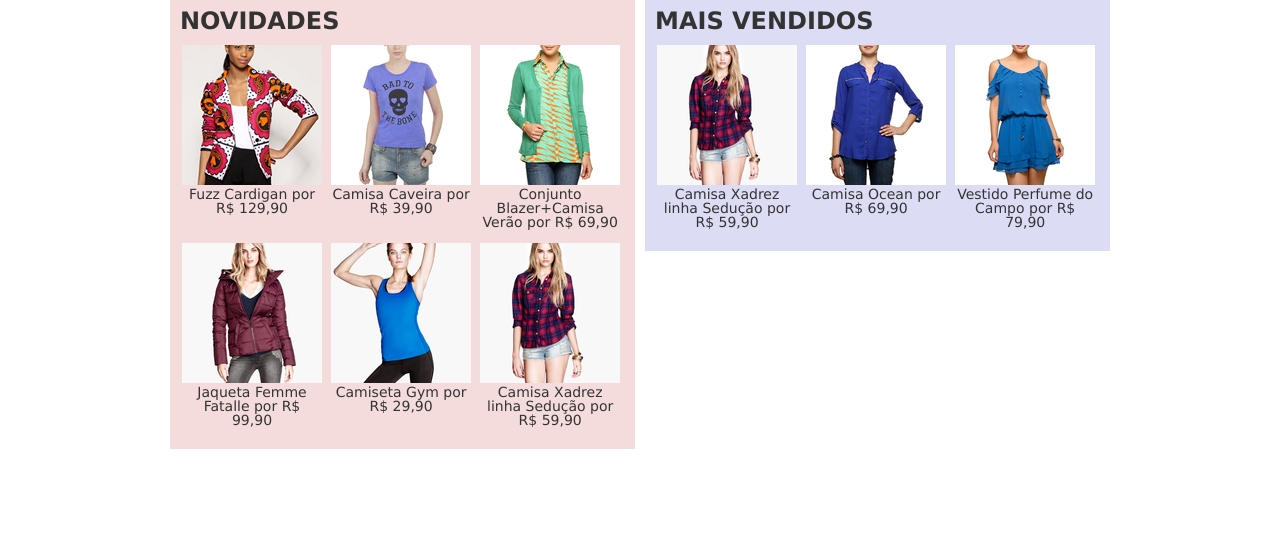
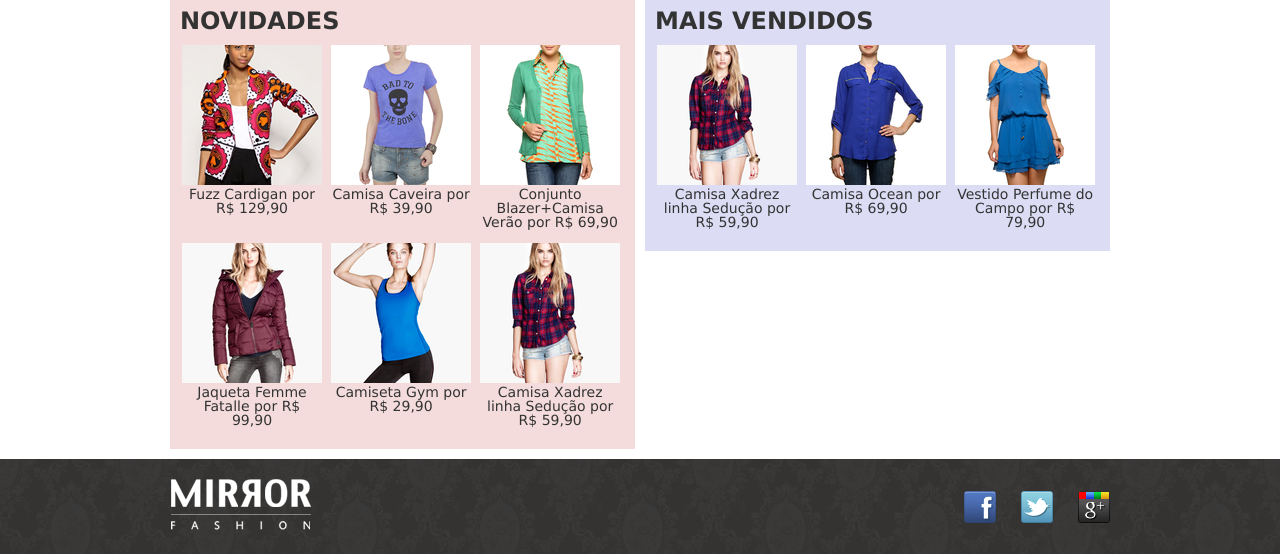
Before and after one commit to raigomes/WD43-MirrorFashion, a PHP site: page /mirrorfashion/index.html in a window 1280 px wide. Shown: the part 624-1178 px from the top of the page. Before the commit the page ends 1073 px from the top, so only its background shows below. Run offline with PHP 8.4, Linux system fonts and the light colour scheme.

Commit message:
4.14 - Incluindo rodapé no index.html

```diff
--- a/mirrorfashion/css/estilo.css
+++ b/mirrorfashion/css/estilo.css
@@ -44,7 +44,7 @@ header {
 	display: inline;
 	margin-left: 20px;
 }
-
+/* FIM Cabeçalho*/
 /* Seção Central */
 .destaque {
 	margin-top: 10px;
@@ -126,3 +126,47 @@ text-decoration: none;
 	float: right;
 	background-color: #dcdcf5;
 }
+/* FIM Seção Central */
+/* Rodapé */
+footer {
+	background-image: url(../img/fundo-rodape.png);
+	clear: both;
+	padding: 20px 0;
+}
+
+footer .container {
+	position: relative;
+}
+
+.social {
+	position: absolute;
+	top: 12px;
+	right: 0;
+}
+
+.social a {
+	/* tamanho da imagem */
+	height: 32px;
+	width: 32px;
+	/* image replacement */
+	display: block;
+	text-indent: -9999px;
+}
+
+.social a[href*="facebook.com"] {
+	background-image: url(../img/facebook.png);
+}
+
+.social a[href*="twitter.com"] {
+	background-image: url(../img/twitter.png);
+}
+
+.social a[href*="plus.google.com"] {
+	background-image: url(../img/googleplus.png);
+}
+
+.social li {
+	float: left;
+	margin-left: 25px;
+}
+/* FIM Rodapé */
--- a/mirrorfashion/index.html
+++ b/mirrorfashion/index.html
@@ -141,5 +141,16 @@
 				</ol>
 			</section>
 		</div>
+
+		<footer>
+			<div class="container">
+				<img src="img/logo-rodape.png" alt="Logo Mirror Fashion">
+				<ul class="social">
+					<li><a href="http://facebook.com/mirrorfashion">Facebook</a></li>
+					<li><a href="http://twitter.com/mirrorfashion">Twitter</a></li>
+					<li><a href="http://plus.google.com/mirrorfashion">Google+</a></li>
+				</ul>
+			</div>
+		</footer>
 	</body>
 </html>
```
Lines whose indentation alone changed are shown as unchanged.
